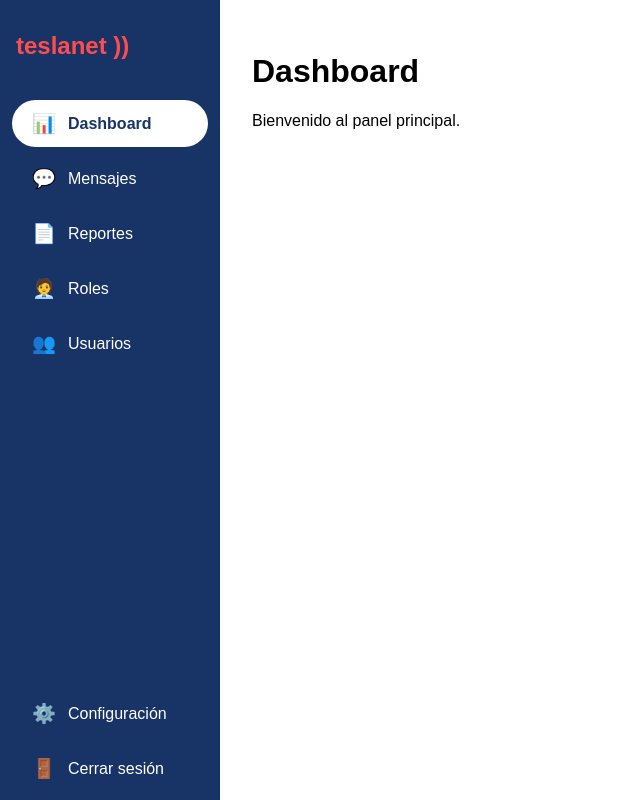
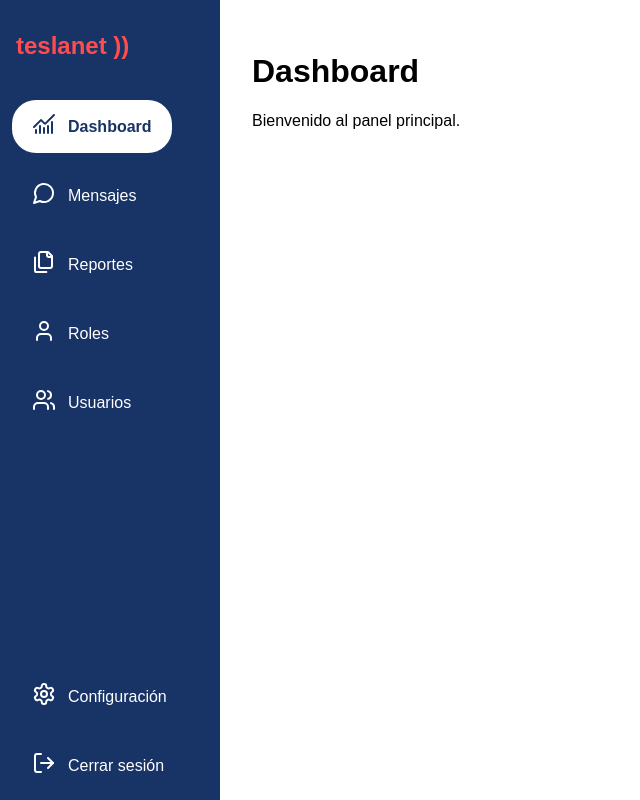
Before and after one commit to LuyoJose/app-telsanet, a React (Create React App) app: page /dashboard in a window 1280 px wide. Shown: the whole page, without its empty margins (0-640 px from the left). Built offline with nearby package versions, Linux system fonts and the light colour scheme.

Commit message:
Lucide icons en Sidebar - mas centralizado de iconos

```diff
--- a/package.json
+++ b/package.json
@@ -7,6 +7,7 @@
     "@testing-library/jest-dom": "^6.6.3",
     "@testing-library/react": "^16.3.0",
     "@testing-library/user-event": "^13.5.0",
+    "lucide-react": "^0.511.0",
     "react": "^19.1.0",
     "react-dom": "^19.1.0",
     "react-router-dom": "^7.6.0",
--- a/src/componentes/Sidebar.jsx
+++ b/src/componentes/Sidebar.jsx
@@ -1,5 +1,6 @@
 import React, { useState, useRef } from 'react';
 import SidebarButton from './SidebarButton';
+import { sidebarIcons } from './SidebarIcons';
 
 const Sidebar = () => {
   const [expandido, setExpandido] = useState(true);
@@ -13,7 +14,7 @@ const Sidebar = () => {
   const handleMouseLeave = () => {
     timerRef.current = setTimeout(() => {
       setExpandido(false);
-    }, 5000); // 20 segundos
+    }, 5000); // 5 segundos
   };
 
   // Solo muestra el label si está expandido
@@ -32,7 +33,13 @@ const Sidebar = () => {
       onMouseEnter={handleMouseEnter}
       onMouseLeave={handleMouseLeave}
     >
-      <div>
+      <div
+        style={{
+          display: 'flex',
+          flexDirection: 'column',
+          alignItems: expandido ? 'flex-start' : 'center',
+        }}
+      >
         <div style={{
           padding: expandido ? '32px 16px' : '32px 8px',
           fontWeight: 'bold',
@@ -42,15 +49,21 @@ const Sidebar = () => {
         }}>
           {expandido ? 'teslanet ))' : '))'}
         </div>
-        <SidebarButton icon="📊" label={expandido ? "Dashboard" : ""} to="/dashboard" />
-        <SidebarButton icon="💬" label={expandido ? "Mensajes" : ""} to="/mensajes" />
-        <SidebarButton icon="📄" label={expandido ? "Reportes" : ""} to="/reportes" />
-        <SidebarButton icon="🧑‍💼" label={expandido ? "Roles" : ""} to="/roles" />
-        <SidebarButton icon="👥" label={expandido ? "Usuarios" : ""} to="/usuarios" />
+        <SidebarButton expandido={expandido} icon={<sidebarIcons.dashboard />} label={expandido ? "Dashboard" : ""} to="/dashboard" />
+        <SidebarButton expandido={expandido} icon={<sidebarIcons.mensajes />} label={expandido ? "Mensajes" : ""} to="/mensajes" />
+        <SidebarButton expandido={expandido} icon={<sidebarIcons.reportes />} label={expandido ? "Reportes" : ""} to="/reportes" />
+        <SidebarButton expandido={expandido} icon={<sidebarIcons.roles />} label={expandido ? "Roles" : ""} to="/roles" />
+        <SidebarButton expandido={expandido} icon={<sidebarIcons.usuarios />} label={expandido ? "Usuarios" : ""} to="/usuarios" />
       </div>
-      <div>
-        <SidebarButton icon="⚙️" label={expandido ? "Configuración" : ""} to="/configuracion" />
-        <SidebarButton icon="🚪" label={expandido ? "Cerrar sesión" : ""} to="/logout" />
+      <div
+        style={{
+          display: 'flex',
+          flexDirection: 'column',
+          alignItems: expandido ? 'flex-start' : 'center',
+        }}
+      >
+        <SidebarButton expandido={expandido} icon={<sidebarIcons.configuracion />} label={expandido ? "Configuración" : ""} to="/configuracion" />
+        <SidebarButton expandido={expandido} icon={<sidebarIcons.logout />} label={expandido ? "Cerrar sesión" : ""} to="/logout" />
       </div>
     </div>
   );
--- /dev/null
+++ b/src/componentes/SidebarIcons.jsx
@@ -0,0 +1,19 @@
+import {
+  ChartNoAxesCombined,
+  MessageCircle,
+  Files,
+  User,
+  Users,
+  Settings,
+  LogOut
+} from 'lucide-react';
+
+export const sidebarIcons = {
+  dashboard: ChartNoAxesCombined,
+  mensajes: MessageCircle,
+  reportes: Files,
+  roles: User,
+  usuarios: Users,
+  configuracion: Settings,
+  logout: LogOut,
+};
```
Also changed, not shown: 2 other files (tests, documents, lock files or other folders).
